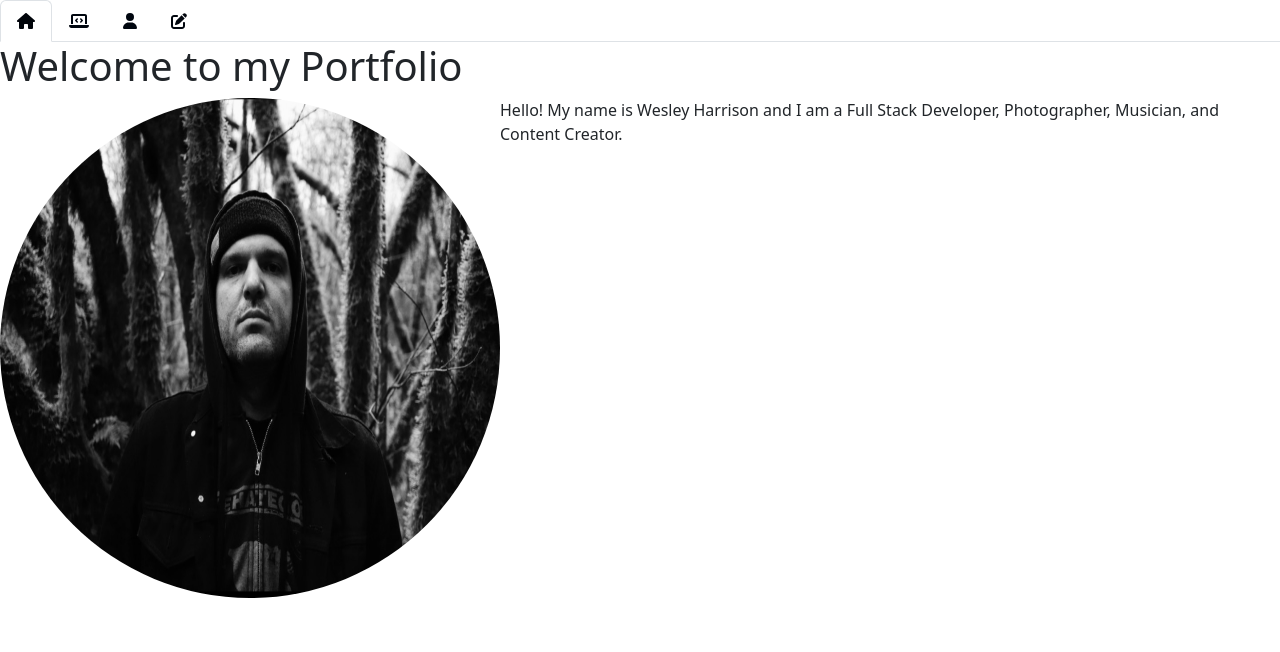
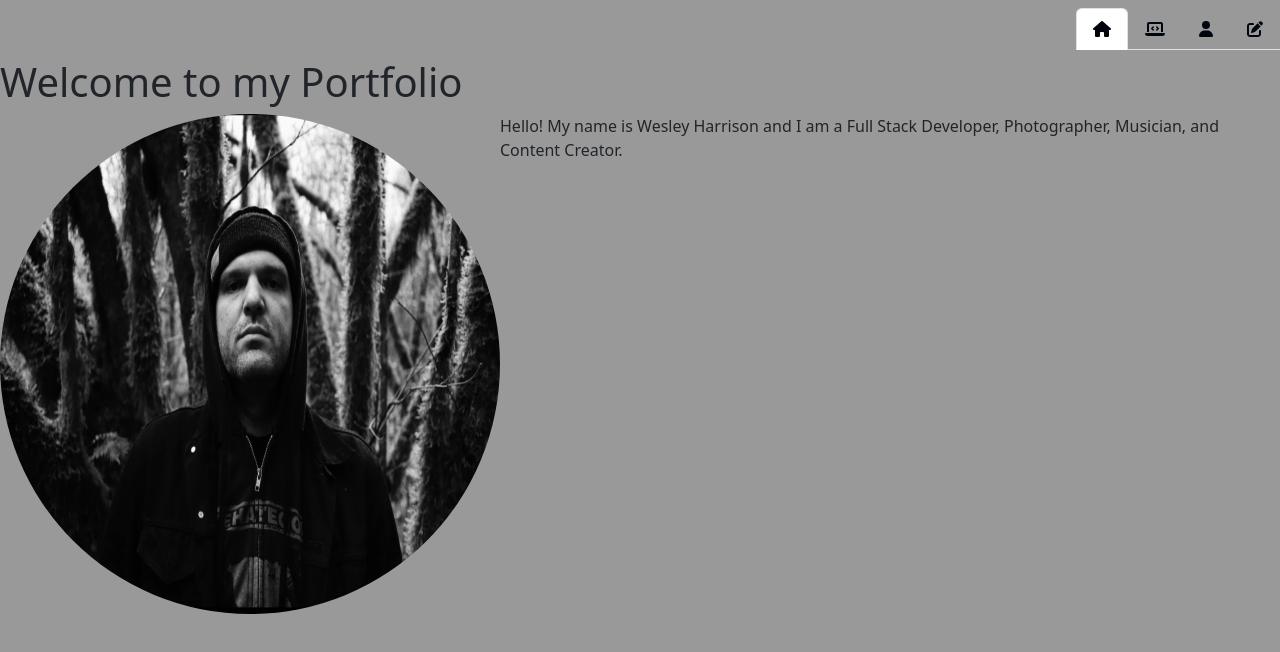
Before and after one commit to GrindBoiWes/react-to-my-portfolio, a React (Create React App) app: page / in a window 1280 px wide. Shown: the top 652 px of the page. Built offline with nearby package versions, Linux system fonts and the light colour scheme.

Commit message:
fixed icons and started adding styles using react

```diff
--- a/src/components/NavTabs.js
+++ b/src/components/NavTabs.js
@@ -1,4 +1,7 @@
 import React from 'react';
+import './styles/style.css';
+
+
 import { FontAwesomeIcon } from '@fortawesome/react-fontawesome';
 import {faHouse} from '@fortawesome/free-solid-svg-icons';
 import {faLaptopCode} from '@fortawesome/free-solid-svg-icons';
@@ -6,8 +9,17 @@ import {faUser} from '@fortawesome/free-solid-svg-icons';
 import {faPenToSquare} from '@fortawesome/free-solid-svg-icons';
 
 
+const styles = {
+  navbarStyle: {
+    justifyContent: 'end',
+    background: '#999999',
+  }
+}
+
+
 function NavTabs({ currentPage, handlePageChange }) {
   return (
+  <div style={styles.navbarStyle} className='navbar'>
     <ul className="nav nav-tabs">
       <li className="nav-item">
         <a
@@ -46,6 +58,7 @@ function NavTabs({ currentPage, handlePageChange }) {
         </a>
       </li>
     </ul>
+  </div>
   );
 }
 
--- a/src/components/pages/Home.js
+++ b/src/components/pages/Home.js
@@ -1,9 +1,21 @@
 import React from 'react';
+import '../styles/style.css';
 import bioPic from '../../images/Portfolio-Pic.jpg';
+
+const styles = {
+  homeStyle: {
+    background: '#999999',
+    margin: '0px',
+    height: '100vh',
+    width: 'auto',
+  },
+
+}
+
 
 export default function Home() {
   return (
-    <div>
+    <div style={styles.homeStyle} className='home-page'>
      <h1>Welcome to my Portfolio</h1>
      <div className='about-me'>
        <img src={bioPic} className='bioPic' alt='bio-pic'/>
--- a/src/components/pages/Portfolio.js
+++ b/src/components/pages/Portfolio.js
@@ -1,4 +1,7 @@
 import React from 'react';
+import '../styles/style.css';
+
+
 import port1 from '../../images/impress-your-friends.png';
 import port2 from '../../images/moving-pic.png';
 
--- a/src/components/pages/Resume.js
+++ b/src/components/pages/Resume.js
@@ -1,4 +1,5 @@
 import React from 'react';
+import '../styles/style.css';
 
 export default function Resume() {
   return (
--- a/src/components/styles/style.css
+++ b/src/components/styles/style.css
@@ -1,3 +1,8 @@
+body {
+
+  background: #999999;
+}
+
 .contact {
     justify-content: center;
 }
```
